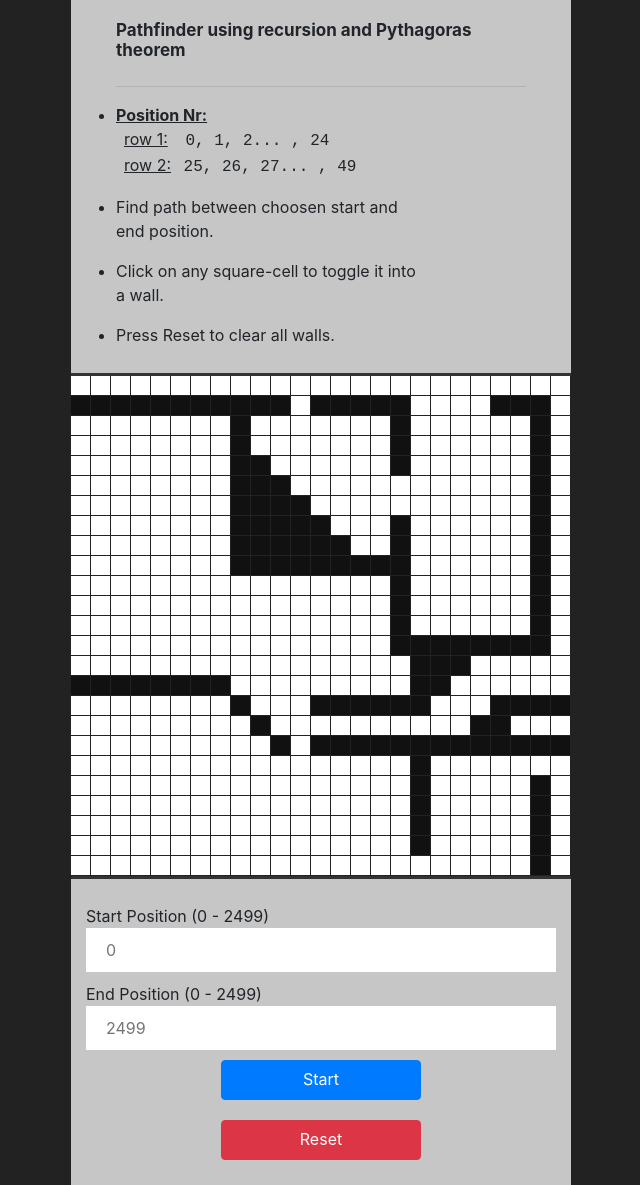
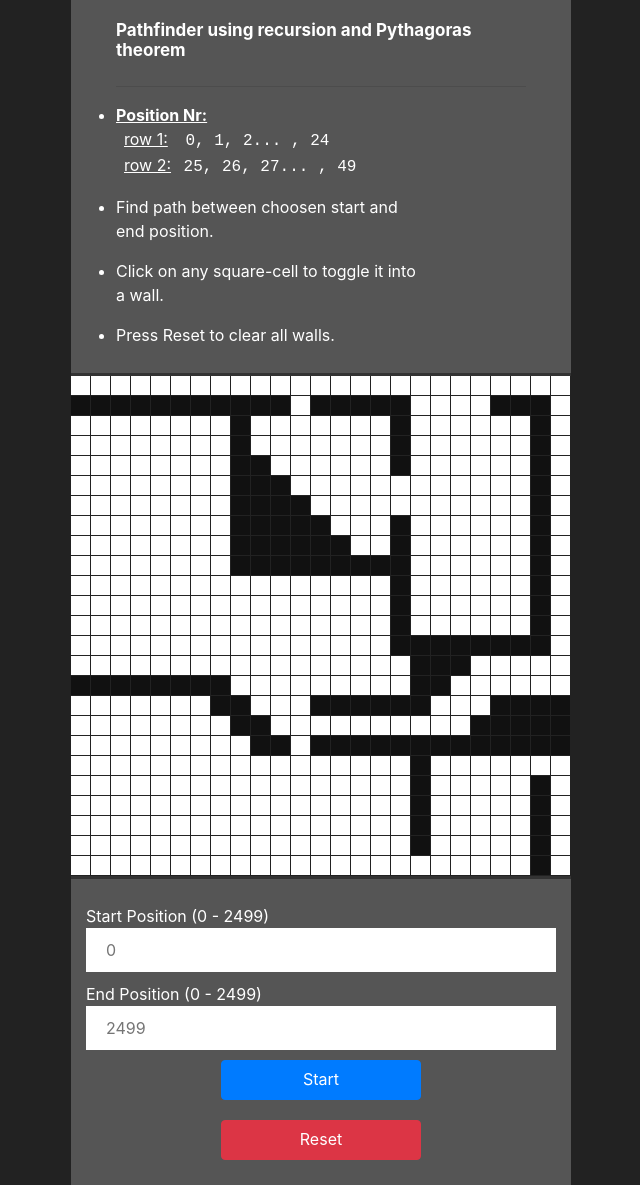
Before and after one commit to pontussandberg/pathfinder, a website: page index.html in a window 1280 px wide. Shown: the whole page, without its empty margins (319-959 px from the left). Drawn offline with nearby package versions, Linux system fonts and the light colour scheme.

Commit message:
gitignore

```diff
--- a/app.js
+++ b/app.js
@@ -83,7 +83,7 @@ class Game {
         this.isRunningBack = true;
         this.options = [];
 
-        this.interval = setInterval(this.runBackLoop, 30);
+        this.interval = setInterval(this.runBackLoop, 10);
     }
 
     runBackLoop = () => {
@@ -127,9 +127,11 @@ class Game {
             if (cp.row - 1 === arr[i].row && cp.col === arr[i].col)
                 isValidOption = true;
 
+            // checking for walls
             if (arr[i].wall)
                 isValidOption = false;
 
+            // bestPath is where the program has been on the way back
             if (arr[i].bestPath) {
                 isValidOption = false;
             }
@@ -145,9 +147,6 @@ class Game {
             }
         }
     }
-
-
-
 
     move() {
         let shortestDist;
@@ -172,7 +171,6 @@ class Game {
             this.currentPos = bestOption;
         }
     }
-
 
     makeCellVisited() {
         let index = this.board.indexOf(this.currentPos);
@@ -217,13 +215,10 @@ class Game {
         for (let i = 0; i < this.board.length; i++) {
             if (this.board[i].y === clickedY && this.board[i].x === clickedX) {
                 if (this.board[i].wall) {
-                    console.log("remove", i);
-
                     this.board[i].wall = false;
                     this.board[i].draw('#fff');
                 }
                 else {
-                    console.log(i);
                     this.board[i].wall = true;
                     this.board[i].draw('#111');
                 }
@@ -269,7 +264,8 @@ class Game {
             135, 161, 187, 213, 109, 468, 466, 465, 464,
             463, 462, 460, 434, 408, 382, 381, 379, 378,
             377, 376, 375, 380, 416, 415, 414, 413, 412,
-            417, 424, 423, 421, 368, 369, 393, 422, 445, 446];
+            417, 424, 423, 421, 368, 369, 393, 422, 445,
+            446, 447, 448, 449, 459, 433, 407];
 
         for (let i = 0; i < this.board.length; i++) {
             for (let j = 0; j < defaultWalls.length; j++) {
@@ -306,7 +302,6 @@ class Game {
             arr[i].draw(color);
         }
     }
-
 }
 
 // init
@@ -314,13 +309,16 @@ let canvas = document.getElementById('canvas');
 let ctx = canvas.getContext("2d");
 canvas.addEventListener('mousedown', handleClick);
 
-// Canvas must be a square
+// square class is dependant on these sizes...
 canvas.height = 500;
 canvas.width = 500;
+
+
 
 let game = new Game();
 game.paintBoard();
 game.getDefaultWalls();
+
 
 function handleReset() {
     clearInterval(game.interval);
--- a/style.css
+++ b/style.css
@@ -2,6 +2,7 @@ body, *{
     padding: 0;
     margin: 0;
     box-sizing: border-box;
+
 }
 
 h6{
@@ -35,9 +36,10 @@ h6{
 
 .instructions {
     width: 500px;
-    background-color: #c6c6c6 !important;
+    background-color: #555 !important;
     padding: 10px 45px;
     border-bottom: 3px solid #333;
+    color: #fff;
 }
 .instructions p{
     width: 300px;
@@ -46,9 +48,10 @@ h6{
 .app-form{
     width: 500px;
     display: grid;
-    background-color: #c6c6c6 !important;
+    background-color: #555 !important;
     padding: 15px;
     border-top: 3px solid #333;
+    color: #fff;
 }
 
 label{
```
Also changed, not shown: 1 other file.
